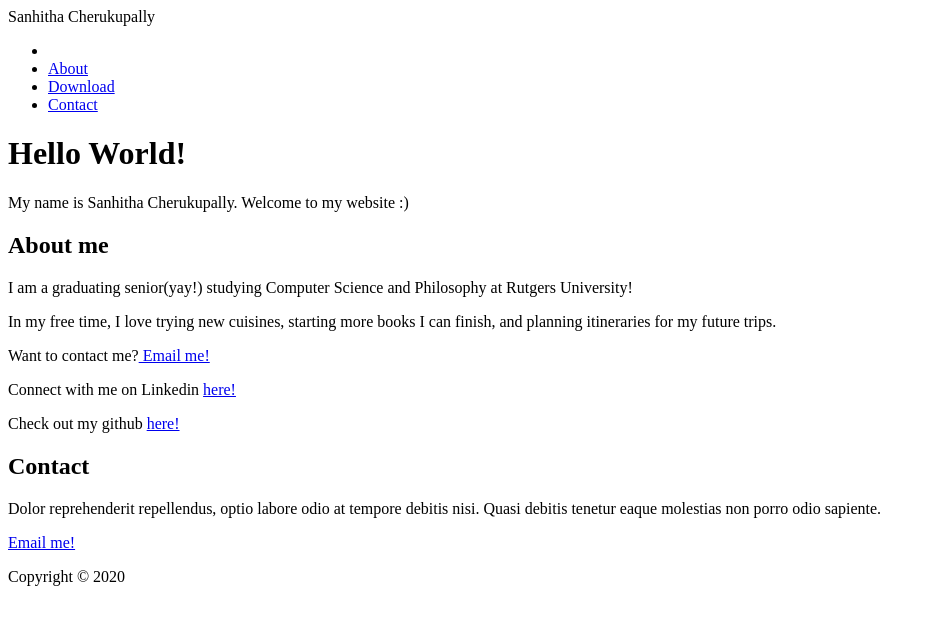
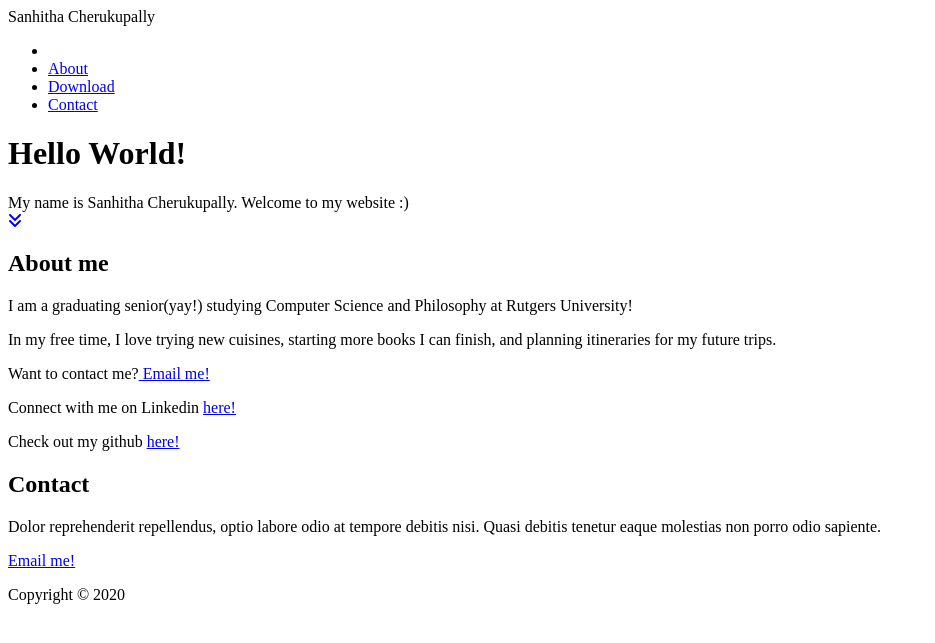
Before and after one commit to sanhithac/sanhithac.github.io, a Jekyll site: the page built from index.html, in a window 1280 px wide. Shown: the top 643 px of the page, without its empty margins (0-935 px from the left). Built offline with Jekyll 4.4.1, drawn with Linux system fonts in a browser that asks for light colours; nearby versions of some CDN libraries; library files that are not in the unit come from our copies.

Commit message:
Update test.html

```diff
--- a/_layouts/test.html
+++ b/_layouts/test.html
@@ -3,8 +3,20 @@
 
     <head>
  			<title>{{ page.title }}</title>
- 			<!-- link to main stylesheet -->
- 			<link rel="stylesheet" href="{{ "/style.css" | prepend: site.baseurl }}">
+            <meta charset="utf-8">
+            <meta http-equiv="X-UA-Compatible" content="IE=edge">
+            <meta name="viewport" content="width=device-width">
+            <meta name="description" content="{{ site.description }}">
+            <link rel="canonical" href="{{ page.url | replace:'index.html','' | prepend: site.baseurl | prepend: site.url }}">
+
+            <!-- Custom CSS & Bootstrap Core CSS - Uses Bootswatch Flatly Theme: http://bootswatch.com/flatly/ -->
+            <link rel="stylesheet" href="{{ "/style.css" | prepend: site.baseurl }}">
+
+            <!-- Custom Fonts -->
+            <link rel="stylesheet" href="{{ "/css/font-awesome/css/font-awesome.min.css" | prepend: site.baseurl }}">
+            <link href="//fonts.googleapis.com/css?family=Lora:400,700,400italic,700italic" rel="stylesheet" type="text/css">
+            <link href="//fonts.googleapis.com/css?family=Montserrat:400,700" rel="stylesheet" type="text/css">
+
  	</head>
 
     <body id="page-top" data-spy="scroll" data-target=".navbar-fixed-top">
```
